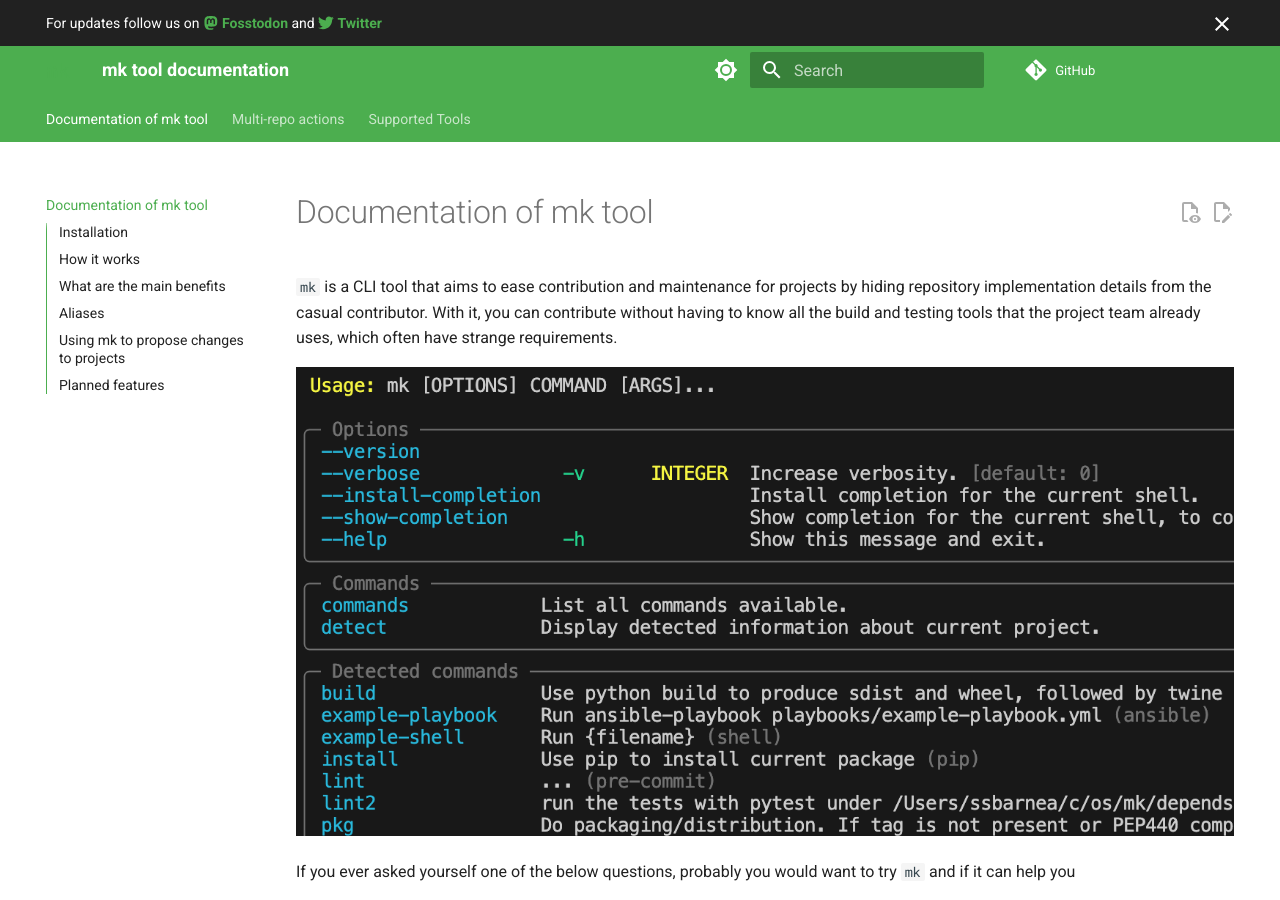
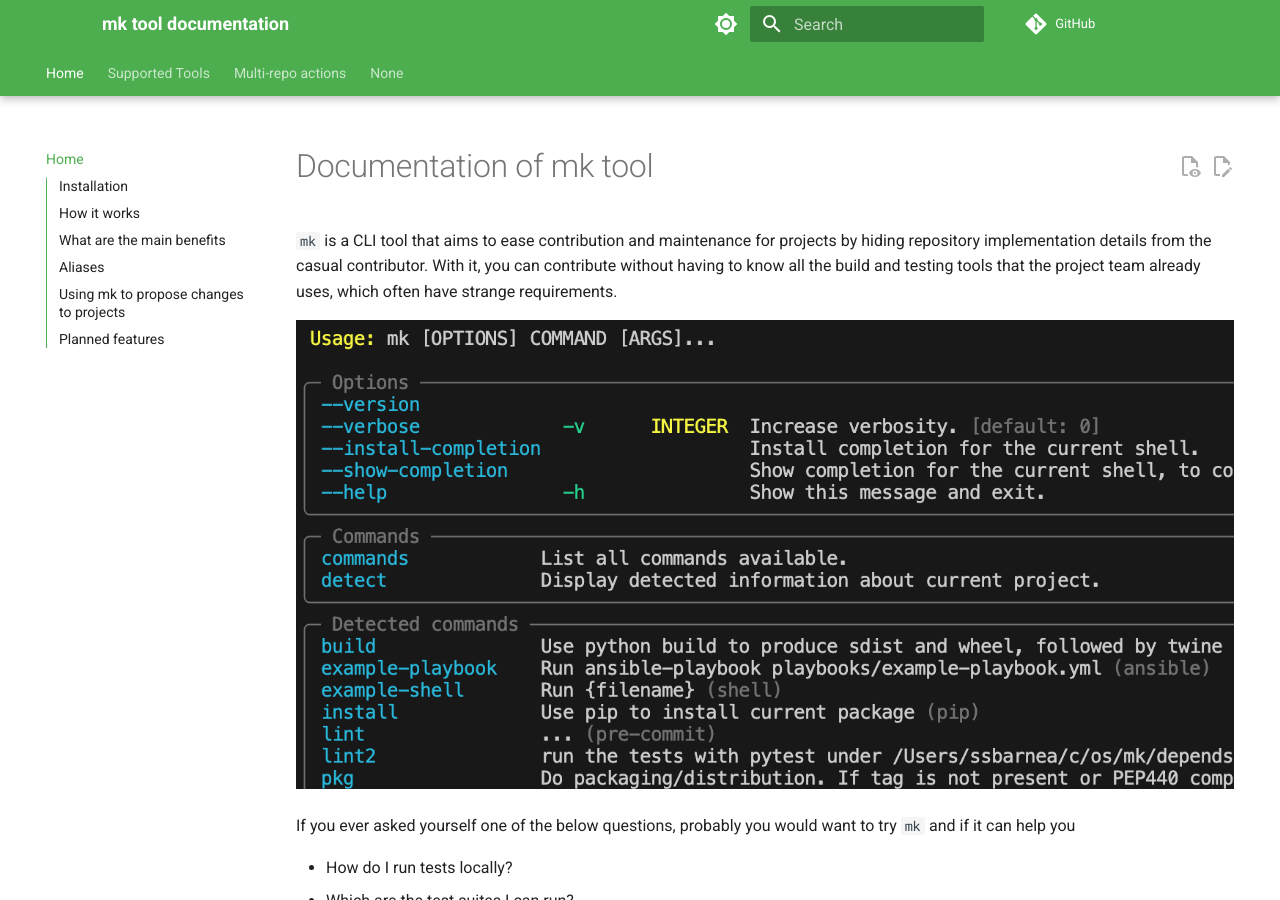
Before and after one commit to pycontribs/mk, an MkDocs documentation site: the page built from docs/README.md, in a window 1280 px wide and 900 px high. Built offline with MkDocs 1.6.1 and Material for MkDocs 9.7.7, drawn with Linux system fonts in a browser that asks for light colours; comment, search, counter and statistics services are not loaded; some of the changed text lies outside the part shown.

Commit message:
chore: documentation site update (#301)

```diff
--- a/docs/.overrides/main.html
+++ /dev/null
@@ -1,15 +0,0 @@
-{% extends "base.html" %} {% block announce %} For updates follow us on
-<a rel="me" href="https://fosstodon.org/@ssbarnea">
-  <span class="twemoji mastodon">
-    {% include ".icons/fontawesome/brands/mastodon.svg" %}
-  </span>
-  <strong>Fosstodon</strong>
-</a>
-and
-<a href="https://twitter.com/sbarnea">
-  <span class="twemoji twitter">
-    {% include ".icons/fontawesome/brands/twitter.svg" %}
-  </span>
-  <strong>Twitter</strong>
-</a>
-{% endblock %}
--- a/mkdocs.yml
+++ b/mkdocs.yml
@@ -10,9 +10,15 @@
 extra_css:
   - stylesheets/extra.css
 
+nav:
+  - Home: README.md
+  - tools.md
+  - multirepo.md
+  - CHANGELOG.md
+
 theme:
   name: material
-  custom_dir: docs/.overrides
+  # custom_dir: docs/.overrides
   logo: images/logo.svg
   favicon: images/favicon.ico
   features:
@@ -26,7 +32,7 @@
     - header.autohide
     - navigation.expand
     - navigation.footer
-    - navigation.indexes
+    # - navigation.indexes  # incompatible with toc.integrate
     - navigation.instant
     - navigation.path
     - navigation.prune
@@ -77,9 +83,11 @@
   - material/social
   - material/tags
   # https://github.com/manuzhang/mkdocs-htmlproofer-plugin
-  - htmlproofer:
-      raise_error_excludes:
-        404: ["https://github.com/*/security/*"]
+  # - htmlproofer:
+  #     raise_error_excludes:
+  #       404: ["https://github.com/*/security/*"]
+  #     skip_downloads: true
+  #     warn_on_ignored_urls: true
 
 markdown_extensions:
   - admonition
@@ -102,7 +110,7 @@
   - pymdownx.tabbed:
       alternate_style: true
   - toc:
-      toc_depth: 2
+      toc_depth: 3
       permalink: true
   - pymdownx.superfences:
       custom_fences:
```
Also changed, not shown: 1 other file.
